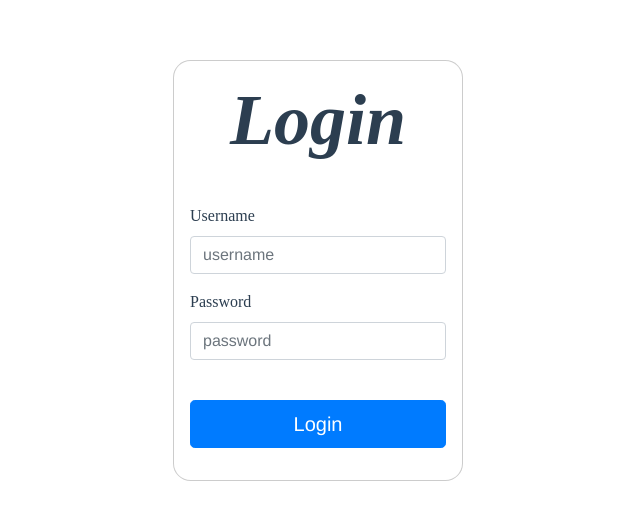
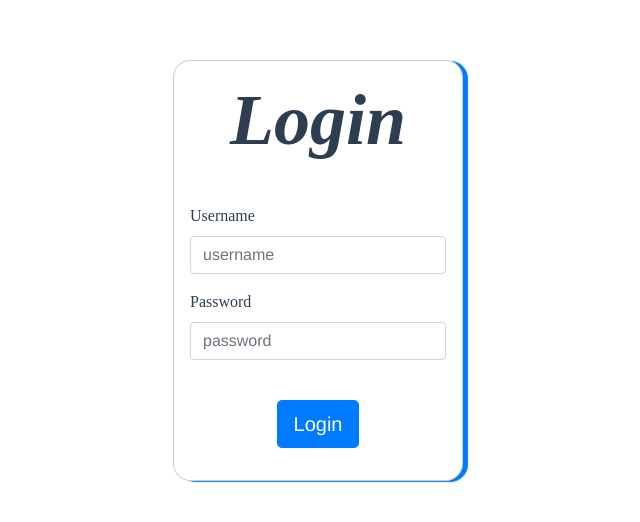
Before and after one commit to IGICOCORO/pharma-management-system-UI, a Vue app: page /#/ in a window 1280 px wide. Shown: the part 134-656 px from the top of the page, without its empty margins (322-962 px from the left). Built offline with nearby package versions, Linux system fonts and the light colour scheme.

Commit message:
home component created

```diff
--- a/src/views/Home.vue
+++ b/src/views/Home.vue
@@ -1,7 +1,7 @@
 <template>
   <div class="home">
     <div id="nav">
-      <router-link to="/">Home</router-link> |
+      <router-link to="/home">Home</router-link> |
       <router-link to="/about">About</router-link>
     </div>
     <img alt="Vue logo" src="../assets/logo.png" />
--- a/src/views/Login.vue
+++ b/src/views/Login.vue
@@ -34,6 +34,7 @@
               </div>
               <br />
               <div class="form-group d-flex justify-content-center">
+                <router-link to="/home">
                   <button
                     class="btn btn-primary btn-lg btn-block"
                     @click="login"
@@ -41,6 +42,7 @@
                   >
                     Login
                   </button>
+                </router-link>
                 <button
                   class="btn btn-primary btn-lg btn-block"
                   disabled
@@ -106,9 +108,10 @@ fieldset {
   border-radius: 1.1rem;
   outline: 0;
   max-width: 500px;
+  box-shadow: 5px 1px 1px #0078ff;
 }
 button {
-  border-radius: 50px;
+  border-radius: 50%;
 }
 .widget {
   margin: 0;
```
Also changed, not shown: src/components/Home.vue (added, +17 -0 lines). Lines whose indentation alone changed are shown as unchanged.
